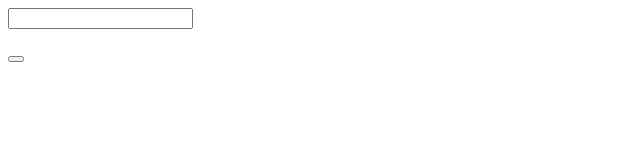
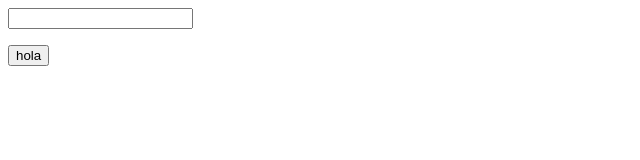
Before and after one commit to nin2323/prueba-ramas, a plain HTML site: page index.html in a window 1280 px wide. Shown: the full height of the page, 0-640 px from the left. Drawn offline with Linux system fonts and the light colour scheme.

Commit message:
feature add button

```diff
--- a/index.html
+++ b/index.html
@@ -12,7 +12,7 @@
                 <input type="text">
                 <p></p>
                 <div></div>
-                <button></button>
+                <button>hola</button>
             </div>
         </nav>
     </header>
```
